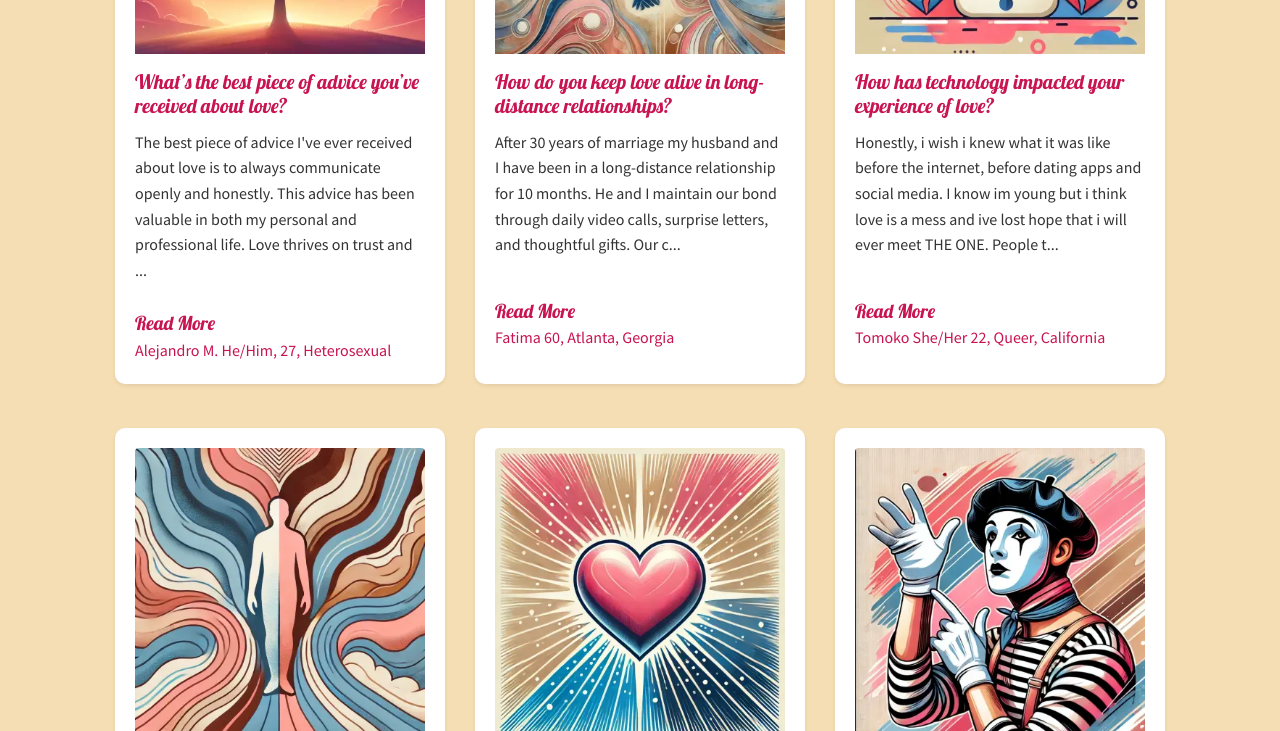
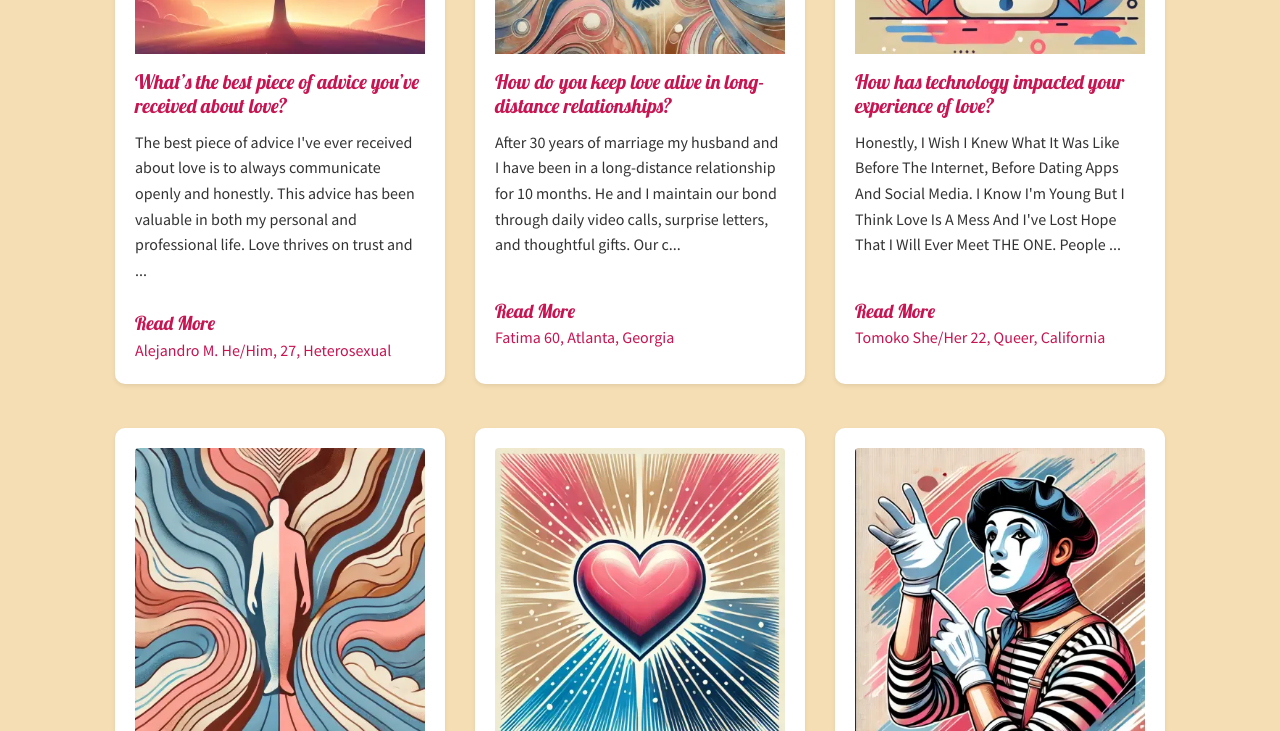
Before and after one commit to ThatsVie/What-do-you-know-about-love, a plain HTML site: page responses.html in a window 1280 px wide. Shown: the part 10100-10831 px from the top of the page. Drawn offline with nearby package versions, Linux system fonts and the light colour scheme.

Commit message:
tarjeta de respuesta

```diff
--- a/responses.html
+++ b/responses.html
@@ -1044,7 +1044,7 @@
           <div class="card-body d-flex flex-column">
             <img src="images/sadtimes.webp" class="card-img-top img-fluid rounded-top" alt="A stylized illustration of a smartphone with a sad face emoji on the screen, surrounded by broken hearts in shades of blue, pink, and tan, symbolizing the impact of technology on love and relationships." style="object-fit: cover;">
             <h3 class="card-title mt-3">How has technology impacted your experience of love?</h3>
-            <p class="card-text" data-full-text="Honestly, i wish i knew what it was like before the internet, before dating apps and social media. I know im young but i think love is a mess and ive lost hope that  i will ever meet THE ONE. People tell me that will change but it’s hard to feel really connected to people. I meet people on apps and it’s always about sex which is fine but after a while i feel used. Everyone i meet seems okay at first but within a short time i find out they are actually unstable. We post pictures of our best moments but really everyone is suffering and none of it matters. I feel hopeless about the future, i cant imagine having a family. So i think technology has had a negative impact."></p>
+            <p class="card-text" data-full-text="Honestly, I Wish I Knew What It Was Like Before The Internet, Before Dating Apps And Social Media. I Know I'm Young But I Think Love Is A Mess And I've Lost Hope That I Will Ever Meet THE ONE. People Tell Me That Will Change But It’s Hard To Feel Really Connected To People. I Meet People On Apps And It’s Always About Sex Which Is Fine But After A While I Feel Used. Everyone I Meet Seems Okay At First But Within A Short Time I Find Out They Are Actually Unstable. We Post Pictures Of Our Best Moments But Really Everyone Is Suffering And None Of It Matters. I Feel Hopeless About The Future, I Can’t Imagine Having A Family. So I Think Technology Has Had A Negative Impact."></p>
             <a href="#" class="read-more">Read More</a>
             <p class="card-text text-bold-pink">Tomoko She/Her 22, Queer, California</p>
           </div>
```
